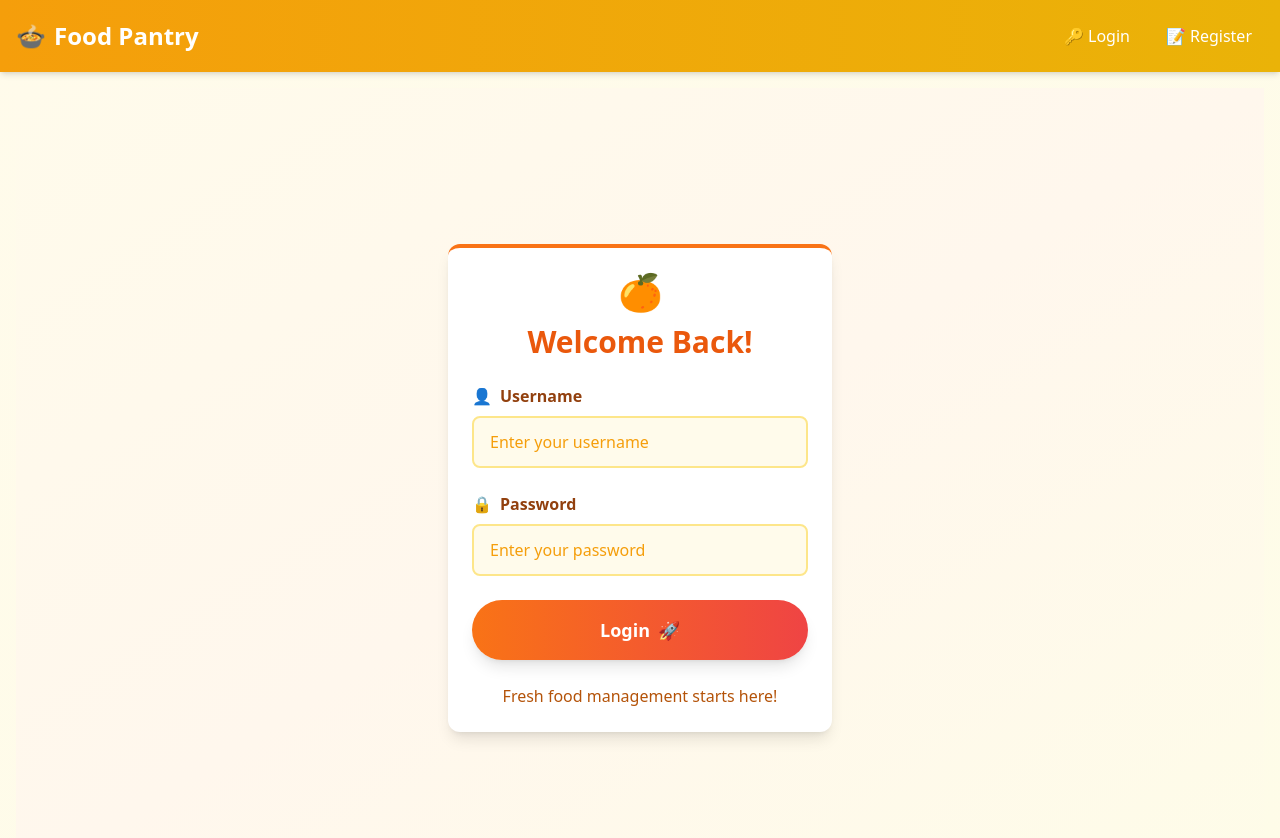
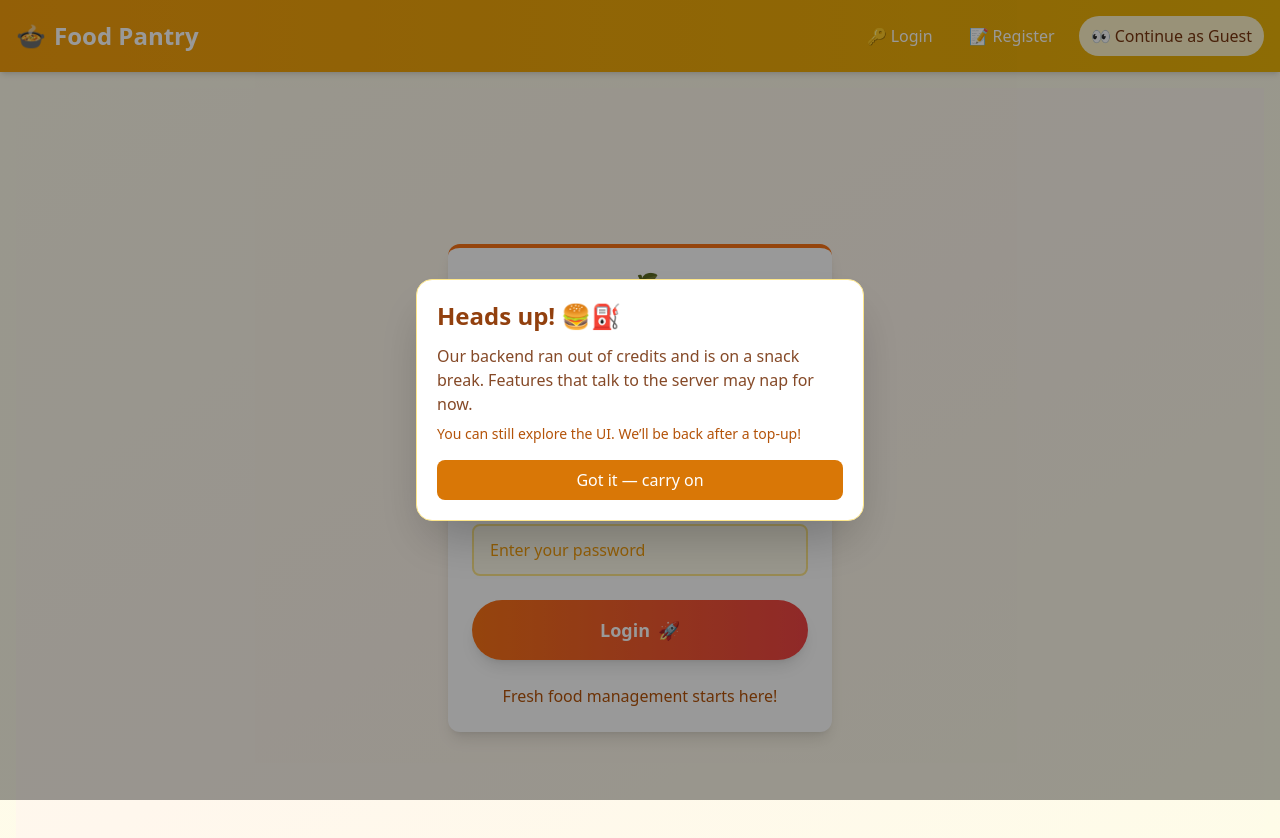
Before and after one commit to mohaneswar123/FoodManagment-frontenmd-repo, a React (Vite) app: page /login in a window 1280 px wide. Shown: the top 838 px of the page. Built offline with nearby package versions, Linux system fonts and the light colour scheme.

Commit message:
i added guest mode to this project

```diff
--- a/src/App.jsx
+++ b/src/App.jsx
@@ -6,11 +6,15 @@ import RegisterPage from './pages/RegisterPage.jsx';
 import ProductListPage from './pages/ProductListPage.jsx';
 import BarcodeScanPage from './pages/BarcodeScanPage.jsx';
 import AISuggestions from './components/AISuggestions.jsx';
+import BackendDownPopup from './components/BackendDownPopup.jsx';
 
 function App() {
   const [userId, setUserId] = useState(() => {
     // Retrieve userId from localStorage on app initialization
     return localStorage.getItem('userId');
+  });
+  const [isGuest, setIsGuest] = useState(() => {
+    return localStorage.getItem('guestMode') === '1';
   });
 
   useEffect(() => {
@@ -22,21 +26,36 @@ function App() {
     }
   }, [userId]);
 
+  useEffect(() => {
+    if (isGuest) {
+      localStorage.setItem('guestMode', '1');
+    } else {
+      localStorage.removeItem('guestMode');
+    }
+  }, [isGuest]);
+
   const handleLogout = () => {
     setUserId(null);
+    setIsGuest(false);
   };
 
   return (
     <Router>
       <div className="min-h-screen bg-gradient-to-br from-amber-50 to-yellow-50 flex flex-col">
-        <Navbar userId={userId} onLogout={handleLogout} />
+        <BackendDownPopup />
+        {isGuest && (
+          <div className="bg-amber-100 text-amber-900 text-center text-sm py-2 shadow">
+            Guest mode: view-only. Login to save or delete.
+          </div>
+        )}
+        <Navbar userId={userId} isGuest={isGuest} onEnterGuest={() => setIsGuest(true)} onExitGuest={() => setIsGuest(false)} onLogout={handleLogout} />
         <main className="flex-1 p-2 sm:p-4">
           <Routes>
-            <Route path="/" element={userId ? <Navigate to="/products" /> : <Navigate to="/login" />} />
+            <Route path="/" element={userId || isGuest ? <Navigate to="/products" /> : <Navigate to="/login" />} />
             <Route path="/login" element={<LoginPage setUserId={setUserId} />} />
             <Route path="/register" element={<RegisterPage />} />
-            <Route path="/products" element={userId ? <ProductListPage userId={userId} /> : <Navigate to="/login" />} />
-            <Route path="/scan" element={userId ? <BarcodeScanPage userId={userId} /> : <Navigate to="/login" />} />
+            <Route path="/products" element={userId || isGuest ? <ProductListPage userId={userId} isGuest={isGuest} /> : <Navigate to="/login" />} />
+            <Route path="/scan" element={userId || isGuest ? <BarcodeScanPage userId={userId} isGuest={isGuest} /> : <Navigate to="/login" />} />
             <Route path="/aisuggestions" element={<AISuggestions />} />
           </Routes>
         </main>
--- a/src/api/productApi.js
+++ b/src/api/productApi.js
@@ -4,6 +4,17 @@ const API_BASE = 'http://localhost:9092/api'; // Update with your backend URL
 function validateUserId(userId) {
   if (!userId) {
     throw new Error('User ID is null or undefined. Please ensure the user is logged in.');
+  }
+}
+
+function assertNotGuest() {
+  try {
+    if (localStorage.getItem('guestMode') === '1') {
+      throw new Error('Guest mode is read-only. Please login to perform this action.');
+    }
+  } catch (e) {
+    // If localStorage not available, treat as read-only safeguard
+    throw new Error('Read-only mode: login required to perform this action.');
   }
 }
 
@@ -24,6 +35,7 @@ export async function fetchProductsByUser(userId) {
 
 // Save a product for a specific user
 export async function saveProductForUser(userId, product) {
+  assertNotGuest();
   validateUserId(userId);
 
   // Format the product data to match the required structure
@@ -60,6 +72,7 @@ export async function saveProductForUser(userId, product) {
 
 // Delete a product for a specific user
 export async function deleteProductForUser(userId, productId) {
+  assertNotGuest();
   validateUserId(userId);
   const res = await fetch(`${API_BASE}/products/user/${userId}/${productId}`, {
     method: 'DELETE',
--- /dev/null
+++ b/src/components/BackendDownPopup.jsx
@@ -0,0 +1,50 @@
+import React, { useEffect, useState } from 'react';
+
+const STORAGE_KEY = 'fm_backend_down_seen_v1';
+
+export default function BackendDownPopup() {
+  const [open, setOpen] = useState(false);
+
+  useEffect(() => {
+    try {
+      const seen = localStorage.getItem(STORAGE_KEY);
+      if (!seen) setOpen(true);
+    } catch {
+      setOpen(true);
+    }
+  }, []);
+
+  const close = () => {
+    try {
+      localStorage.setItem(STORAGE_KEY, '1');
+    } catch {}
+    setOpen(false);
+  };
+
+  if (!open) return null;
+
+  return (
+    <div className="fixed inset-0 z-50 flex items-center justify-center">
+      <div className="absolute inset-0 bg-black/40" onClick={close} />
+      <div className="relative z-10 w-[92%] max-w-md rounded-2xl bg-white shadow-2xl border border-amber-200">
+        <div className="p-5">
+          <div className="text-2xl font-bold text-amber-800">Heads up! 🍔⛽</div>
+          <p className="mt-3 text-amber-900/90">
+            Our backend ran out of credits and is on a snack break.
+            Features that talk to the server may nap for now.
+          </p>
+          <p className="mt-2 text-sm text-amber-700">
+            You can still explore the UI. We’ll be back after a top-up!
+          </p>
+          <button
+            type="button"
+            onClick={close}
+            className="mt-4 w-full rounded-lg bg-amber-600 hover:bg-amber-700 text-white py-2 font-medium"
+          >
+            Got it — carry on
+          </button>
+        </div>
+      </div>
+    </div>
+  );
+}
--- a/src/components/Navbar.jsx
+++ b/src/components/Navbar.jsx
@@ -1,7 +1,7 @@
 import React from 'react';
 import { Link } from 'react-router-dom';
 
-const Navbar = ({ userId, onLogout }) => {
+const Navbar = ({ userId, isGuest, onEnterGuest, onExitGuest, onLogout }) => {
   return (
     <header className="bg-gradient-to-r from-amber-500 to-yellow-500 shadow-md p-2 sm:p-4 flex justify-between items-center">
       <h1 className="text-lg sm:text-2xl font-bold text-white flex items-center">
@@ -10,7 +10,7 @@ const Navbar = ({ userId, onLogout }) => {
         <span className="sm:hidden">Pantry</span>
       </h1>
       <nav className="flex space-x-1 sm:space-x-3">
-        {!userId ? (
+        {!userId && !isGuest ? (
           <>
             <Link to="/login" className="text-white hover:bg-amber-600 px-2 sm:px-3 py-1 sm:py-2 rounded-full transition-colors text-sm sm:text-base">
               <span className="flex items-center">
@@ -24,13 +24,20 @@ const Navbar = ({ userId, onLogout }) => {
                 <span className="hidden sm:inline">Register</span>
               </span>
             </Link>
+            <button onClick={onEnterGuest} className="text-amber-900 bg-amber-100 hover:bg-amber-200 px-2 sm:px-3 py-1 sm:py-2 rounded-full transition-colors text-sm sm:text-base">
+              <span className="flex items-center">
+                <span className="mr-1">👀</span>
+                <span className="hidden sm:inline">Continue as Guest</span>
+                <span className="sm:hidden">Guest</span>
+              </span>
+            </button>
           </>
         ) : (
           <>
             <Link to="/products" className="text-white hover:bg-amber-600 px-2 sm:px-3 py-1 sm:py-2 rounded-full transition-colors text-sm sm:text-base">
               <span className="flex items-center">
                 <span className="mr-1">🍱</span>
-                <span className="hidden sm:inline">My Pantry</span>
+                <span className="hidden sm:inline">{isGuest ? 'Browse Pantry' : 'My Pantry'}</span>
               </span>
             </Link>
             <Link to="/scan" className="text-white hover:bg-amber-600 px-2 sm:px-3 py-1 sm:py-2 rounded-full transition-colors text-sm sm:text-base">
@@ -45,12 +52,21 @@ const Navbar = ({ userId, onLogout }) => {
                 <span className="hidden sm:inline">Recipe Ideas</span>
               </span>
             </Link>
+            {isGuest ? (
+              <button onClick={onExitGuest} className="text-amber-900 bg-amber-100 hover:bg-amber-200 px-2 sm:px-3 py-1 sm:py-2 rounded-full transition-colors text-sm sm:text-base">
+                <span className="flex items-center">
+                  <span className="mr-1">↩️</span>
+                  <span className="hidden sm:inline">Exit Guest</span>
+                </span>
+              </button>
+            ) : (
               <button onClick={onLogout} className="text-white hover:bg-red-600 px-2 sm:px-3 py-1 sm:py-2 rounded-full transition-colors text-sm sm:text-base">
                 <span className="flex items-center">
                   <span className="mr-1">🚪</span>
                   <span className="hidden sm:inline">Logout</span>
                 </span>
               </button>
+            )}
           </>
         )}
       </nav>
--- a/src/pages/BarcodeScanPage.jsx
+++ b/src/pages/BarcodeScanPage.jsx
@@ -4,7 +4,7 @@ import Input from '../components/Input';
 import Button from '../components/Button';
 import { QrReader } from 'react-qr-reader';
 
-const BarcodeScanPage = ({ userId }) => {
+const BarcodeScanPage = ({ userId, isGuest = false }) => {
   const [barcode, setBarcode] = useState('');
   const [expiry, setExpiry] = useState('');
   const [scanError, setScanError] = useState(false);
@@ -36,6 +36,10 @@ const BarcodeScanPage = ({ userId }) => {
 
   const handleSubmit = async (e) => {
     e.preventDefault();
+    if (isGuest) {
+      alert('Guest mode is read-only. Login to save items.');
+      return;
+    }
     if (!productDetails) {
       alert('Please fetch product details before submitting.');
       return;
@@ -142,8 +146,8 @@ const BarcodeScanPage = ({ userId }) => {
             onChange={setExpiry}
             required
           />
-          <Button type="submit" variant="success" size="large" className="w-full">
-            💾 Save Food Item
+          <Button type="submit" variant="success" size="large" className="w-full" disabled={isGuest}>
+            {isGuest ? '🔒 Read-only in Guest' : '💾 Save Food Item'}
           </Button>
         </form>
       </div>
--- a/src/pages/ProductListPage.jsx
+++ b/src/pages/ProductListPage.jsx
@@ -1,15 +1,15 @@
 import React, { useEffect, useState } from 'react';
 import Table from '../components/Table.jsx';
-import { fetchProductsByUser, deleteProductForUser } from '../api/productApi';
+import { fetchAllProducts, fetchProductsByUser, deleteProductForUser } from '../api/productApi';
 
-const ProductListPage = ({ userId }) => {
+const ProductListPage = ({ userId, isGuest = false }) => {
 	const [products, setProducts] = useState([]);
 	const [errorMessage, setErrorMessage] = useState('');
 
 	useEffect(() => {
 		const fetchProducts = async () => {
 			try {
-				const productList = await fetchProductsByUser(userId);
+				const productList = isGuest ? await fetchAllProducts() : await fetchProductsByUser(userId);
 				setProducts(productList);
 				setErrorMessage('');
 			} catch (error) {
@@ -18,7 +18,7 @@ const ProductListPage = ({ userId }) => {
 			}
 		};
 		fetchProducts();
-	}, [userId]);
+	}, [userId, isGuest]);
 
 	const handleDelete = async (productId) => {
 		if (!window.confirm('Are you sure you want to delete this product?')) return;
@@ -36,7 +36,7 @@ const ProductListPage = ({ userId }) => {
 				<div className="flex justify-center mb-3 text-2xl sm:text-4xl">🍱</div>
 				<h2 className="text-xl sm:text-3xl font-bold mb-4 sm:mb-6 text-amber-700 text-center">Your Food Pantry</h2>
 				{errorMessage && <p className="text-red-600 mb-3 sm:mb-4 text-center text-sm">{errorMessage}</p>}
-				<Table products={products} onDelete={handleDelete} />
+				<Table products={products} onDelete={handleDelete} readOnly={isGuest} />
 			</div>
 		</div>
 	);
```
Also changed, not shown: src/components/Table.jsx (+12 -1 lines). Lines whose indentation alone changed are shown as unchanged.
